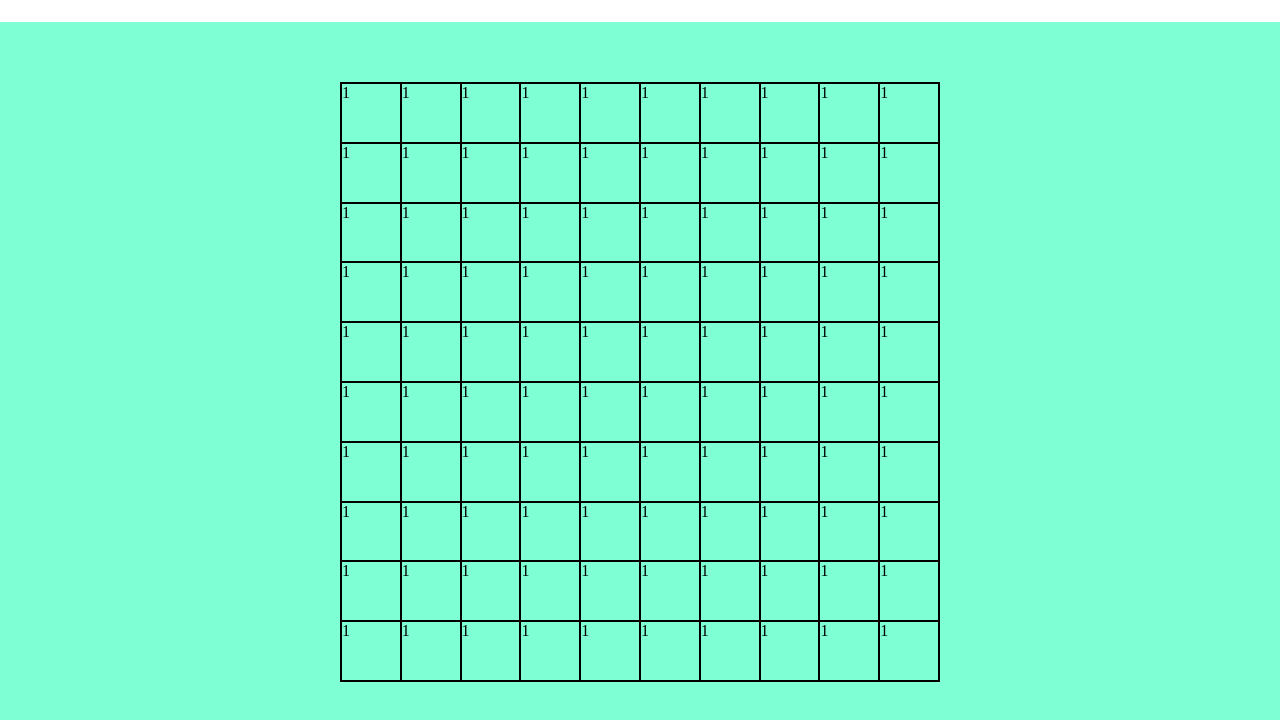
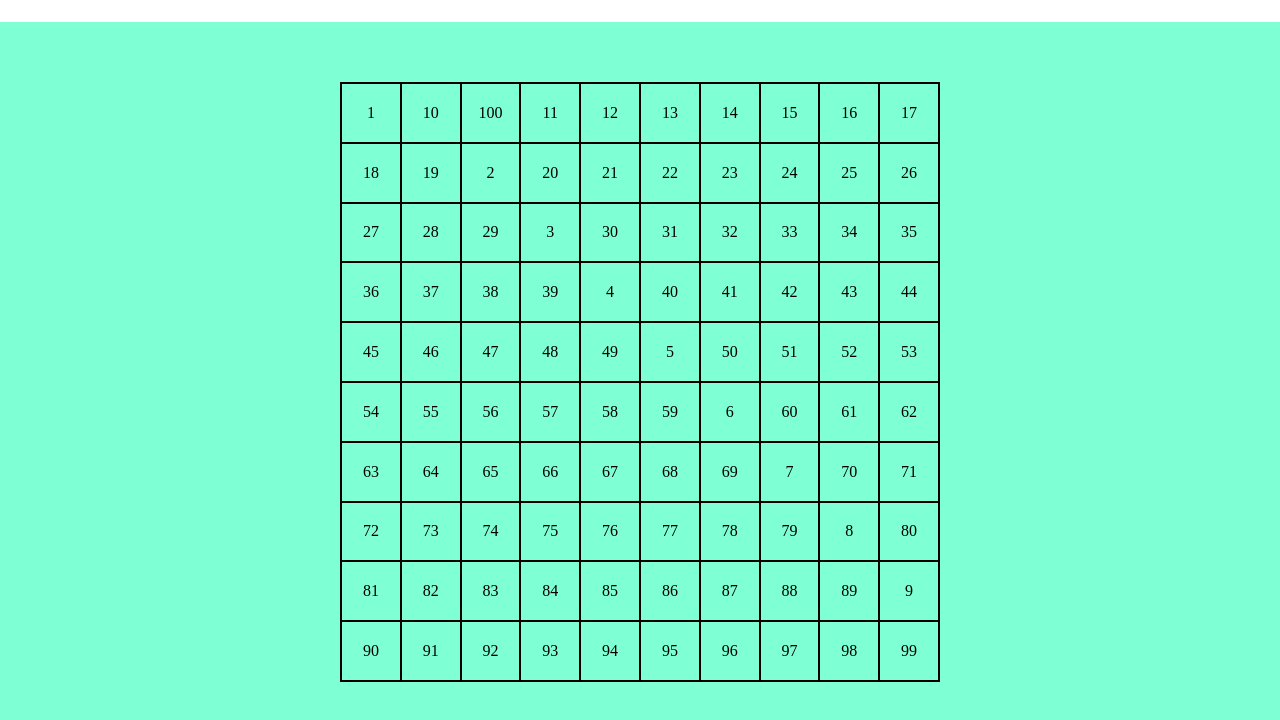
Before and after one commit to igor-86/js-campominato-grid, a plain HTML site: page index.html in a window 1280 px wide. Both pictures are taken after a click on the button "Play". Shown: the part 58-778 px from the top of the page. Drawn offline with Linux system fonts and the light colour scheme.

Commit message:
Logica Javascrip prima parte

```diff
--- a/css/style.css
+++ b/css/style.css
@@ -49,9 +49,22 @@
     display: flex;
     flex-wrap: wrap;
     justify-content: center;
+    visibility: hidden;
 }
-.box-wrap {
+.box-wrapper {
     width: calc(100% / 10);
     height: calc(100% / 10);
     border: 1px solid black;
+    display: flex;
+    justify-content: center;
+    align-items: center;
+    cursor: pointer;
 }
+
+.box-color {
+    background-color: blue;
+}
+
+.active {
+    visibility: visible;
+}
--- a/index.html
+++ b/index.html
@@ -22,106 +22,8 @@
         <main>
             <div class="container-wrap">
                 <div class="row-wrap">
-                    <div class="box-wrap">1</div>
-                    <div class="box-wrap">1</div>
-                    <div class="box-wrap">1</div>
-                    <div class="box-wrap">1</div>
-                    <div class="box-wrap">1</div>
-                    <div class="box-wrap">1</div>
-                    <div class="box-wrap">1</div>
-                    <div class="box-wrap">1</div>
-                    <div class="box-wrap">1</div>
-                    <div class="box-wrap">1</div>
-                    <div class="box-wrap">1</div>
-                    <div class="box-wrap">1</div>
-                    <div class="box-wrap">1</div>
-                    <div class="box-wrap">1</div>
-                    <div class="box-wrap">1</div>
-                    <div class="box-wrap">1</div>
-                    <div class="box-wrap">1</div>
-                    <div class="box-wrap">1</div>
-                    <div class="box-wrap">1</div>
-                    <div class="box-wrap">1</div>
-                    <div class="box-wrap">1</div>
-                    <div class="box-wrap">1</div>
-                    <div class="box-wrap">1</div>
-                    <div class="box-wrap">1</div>
-                    <div class="box-wrap">1</div>
-                    <div class="box-wrap">1</div>
-                    <div class="box-wrap">1</div>
-                    <div class="box-wrap">1</div>
-                    <div class="box-wrap">1</div>
-                    <div class="box-wrap">1</div>
-                    <div class="box-wrap">1</div>
-                    <div class="box-wrap">1</div>
-                    <div class="box-wrap">1</div>
-                    <div class="box-wrap">1</div>
-                    <div class="box-wrap">1</div>
-                    <div class="box-wrap">1</div>
-                    <div class="box-wrap">1</div>
-                    <div class="box-wrap">1</div>
-                    <div class="box-wrap">1</div>
-                    <div class="box-wrap">1</div>
-                    <div class="box-wrap">1</div>
-                    <div class="box-wrap">1</div>
-                    <div class="box-wrap">1</div>
-                    <div class="box-wrap">1</div>
-                    <div class="box-wrap">1</div>
-                    <div class="box-wrap">1</div>
-                    <div class="box-wrap">1</div>
-                    <div class="box-wrap">1</div>
-                    <div class="box-wrap">1</div>
-                    <div class="box-wrap">1</div>
-                    <div class="box-wrap">1</div>
-                    <div class="box-wrap">1</div>
-                    <div class="box-wrap">1</div>
-                    <div class="box-wrap">1</div>
-                    <div class="box-wrap">1</div>
-                    <div class="box-wrap">1</div>
-                    <div class="box-wrap">1</div>
-                    <div class="box-wrap">1</div>
-                    <div class="box-wrap">1</div>
-                    <div class="box-wrap">1</div>
-                    <div class="box-wrap">1</div>
-                    <div class="box-wrap">1</div>
-                    <div class="box-wrap">1</div>
-                    <div class="box-wrap">1</div>
-                    <div class="box-wrap">1</div>
-                    <div class="box-wrap">1</div>
-                    <div class="box-wrap">1</div>
-                    <div class="box-wrap">1</div>
-                    <div class="box-wrap">1</div>
-                    <div class="box-wrap">1</div>
-                    <div class="box-wrap">1</div>
-                    <div class="box-wrap">1</div>
-                    <div class="box-wrap">1</div>
-                    <div class="box-wrap">1</div>
-                    <div class="box-wrap">1</div>
-                    <div class="box-wrap">1</div>
-                    <div class="box-wrap">1</div>
-                    <div class="box-wrap">1</div>
-                    <div class="box-wrap">1</div>
-                    <div class="box-wrap">1</div>
-                    <div class="box-wrap">1</div>
-                    <div class="box-wrap">1</div>
-                    <div class="box-wrap">1</div>
-                    <div class="box-wrap">1</div>
-                    <div class="box-wrap">1</div>
-                    <div class="box-wrap">1</div>
-                    <div class="box-wrap">1</div>
-                    <div class="box-wrap">1</div>
-                    <div class="box-wrap">1</div>
-                    <div class="box-wrap">1</div>
-                    <div class="box-wrap">1</div>
-                    <div class="box-wrap">1</div>
-                    <div class="box-wrap">1</div>
-                    <div class="box-wrap">1</div>
-                    <div class="box-wrap">1</div>
-                    <div class="box-wrap">1</div>
-                    <div class="box-wrap">1</div>
-                    <div class="box-wrap">1</div>
-                    <div class="box-wrap">1</div>
-                    <div class="box-wrap">1</div>
+
+
                 </div>
             </div>
         </main>
--- a/js/script.js
+++ b/js/script.js
@@ -0,0 +1,68 @@
+const randomNumbers = generateRandomNumbers(100);
+
+const wrapper = document.querySelector(".row-wrap");
+console.log(randomNumbers);
+
+
+
+//Esecuzione
+const startGame = openTheGame();
+
+
+
+for (let i = 0; i < randomNumbers.length; i++){
+    const generateNumbers = randomNumbers[i];
+    console.log(generateNumbers);
+    //Stampo box
+    const newBox = boxWrapper(generateNumbers);
+
+    // aggiungo un event listener al sinoglo box creato
+    newBox.addEventListener("click", colorBox);
+
+    wrapper.append(newBox);
+
+}
+
+//Funzione che genera una lista di array ordinata da 1 a 100
+function generateRandomNumbers (numberlengh) {
+    const numbersRandom = [];
+
+    while (numbersRandom.length < 100) {
+        const rndNumber = Math.floor(Math.random() * (100 - 1 + 1) ) + 1;
+        // Se il numero non è incluso nell'array
+        //  Pusho
+
+        if (!numbersRandom.includes(rndNumber)) {
+            numbersRandom.push(rndNumber);
+        }
+        numbersRandom.sort();
+
+    }
+    console.log(numbersRandom);
+    return numbersRandom.sort();
+}
+
+// funzione che stampa i box
+
+function boxWrapper (insertNumber){
+    const createBox = document.createElement("div");
+    createBox.classList.add("box-wrapper");
+    createBox.innerHTML = insertNumber;
+    return createBox;
+}
+
+//Function che avvia il gioco
+ function openTheGame(eventGame){
+    const buttonStart = document.getElementById("btn");
+    buttonStart.addEventListener("click", function(){
+    wrapper.classList.toggle("active");
+
+    return buttonStart;
+    })
+
+ }
+
+// function per colorare i singoli box
+function colorBox(colors){
+    this.classList.add("box-color");
+}
```
